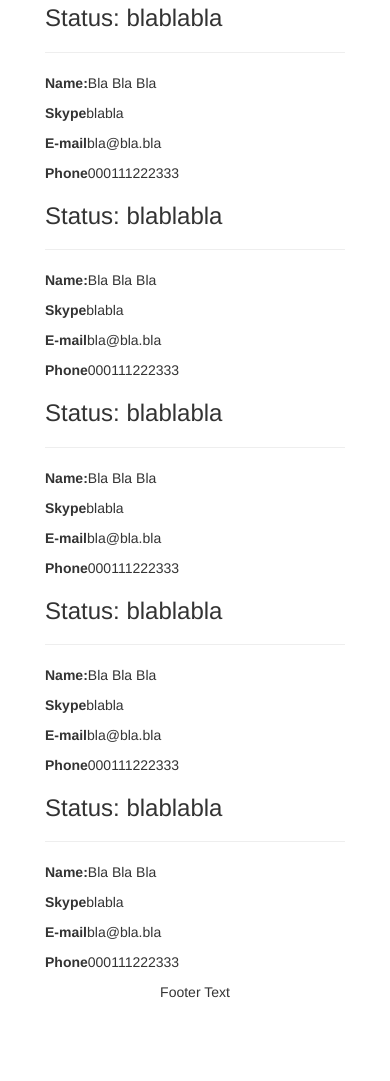
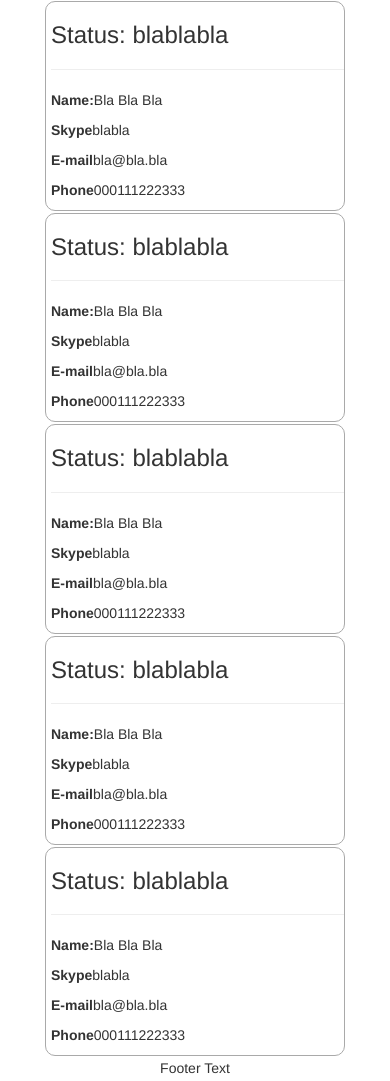
Before and after one commit to paxar/crm__test_bootstrap, a plain HTML site: page index.html in a window 390 px wide. Shown: the part 701-1782 px from the top of the page. Before the commit the page ends 1713 px from the top, so only its background shows below. Drawn offline with nearby package versions, Linux system fonts and the light colour scheme.

Commit message:
repair responsive

```diff
--- a/index.html
+++ b/index.html
@@ -62,11 +62,11 @@
         <p><a href="#">Student</a></p>
         <p><a href="#">Student</a></p>
       </div>
-      <div class="col-sm-8 text-left">
+      <div class="col-sm-10 text-left">
         <h1>Welcome</h1>
         <hr>
-        <div class="container">
-          <div class="col-sm-4">
+        <aside class="container-fluid">
+          <div class="col-sm-5 col-md-5 col-lg-4">
             <div class="block-bkg">
               <h3>Status: blablabla</h3>
               <hr>
@@ -76,7 +76,7 @@
               <p><b>Phone</b>000111222333</p>
             </div>
           </div>
-          <div class="col-sm-4">
+          <div class="col-sm-5 col-md-5 col-lg-4">
             <div class="block-bkg">
               <h3>Status: blablabla</h3>
               <hr>
@@ -86,7 +86,7 @@
               <p><b>Phone</b>000111222333</p>
             </div>
           </div>
-          <div class="col-sm-4">
+          <div class="col-sm-5 col-md-5 col-lg-4">
             <div class="block-bkg">
               <h3>Status: blablabla</h3>
               <hr>
@@ -96,7 +96,7 @@
               <p><b>Phone</b>000111222333</p>
             </div>
           </div>
-          <div class="col-sm-4">
+          <div class="col-sm-5 col-md-5 col-lg-4">
             <div class="block-bkg">
               <h3>Status: blablabla</h3>
               <hr>
@@ -106,7 +106,7 @@
               <p><b>Phone</b>000111222333</p>
             </div>
           </div>
-          <div class="col-sm-4">
+          <div class="col-sm-5 col-md-5 col-lg-4">
             <div class="block-bkg">
               <h3>Status: blablabla</h3>
               <hr>
@@ -116,7 +116,7 @@
               <p><b>Phone</b>000111222333</p>
             </div>
           </div>
-          <div class="col-sm-4">
+          <div class="col-sm-5 col-md-5 col-lg-4">
             <div class="block-bkg">
               <h3>Status: blablabla</h3>
               <hr>
@@ -126,7 +126,7 @@
               <p><b>Phone</b>000111222333</p>
             </div>
           </div>
-        </div>
+        </aside>
       </div>
 
       </div>
--- a/style.css
+++ b/style.css
@@ -13,7 +13,7 @@
 }
 */
 
-/*.block-bkg {
+.block-bkg {
 
     border: 1px solid darkgray;
 
@@ -21,4 +21,4 @@
     border-radius: 10px;
     margin: 2px 0 2px 0;
 
-}*/
+}
```
